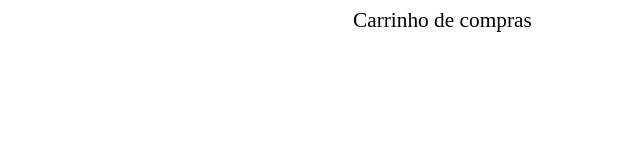
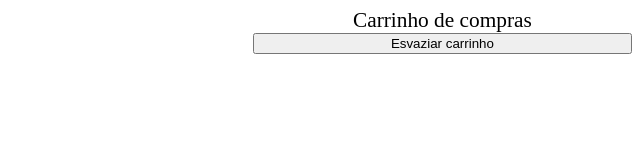
Before and after one commit to gabriellukke/shopping-cart-redux, a plain HTML site: page index.html in a window 1280 px wide. Shown: the whole page, without its empty margins (640-1280 px from the left). Drawn offline with Linux system fonts and the light colour scheme.

Commit message:
Fix wrong changes on README and add button to template

```diff
--- a/index.html
+++ b/index.html
@@ -14,6 +14,7 @@
       <section class="items"></section>
       <section class="cart">
         <span class="cart__title">Carrinho de compras</span>
+        <button class="empty-cart">Esvaziar carrinho</button>
         <ol class="cart__items"></ol>
       </section>
     </section>
```
Also changed, not shown: README.md.
